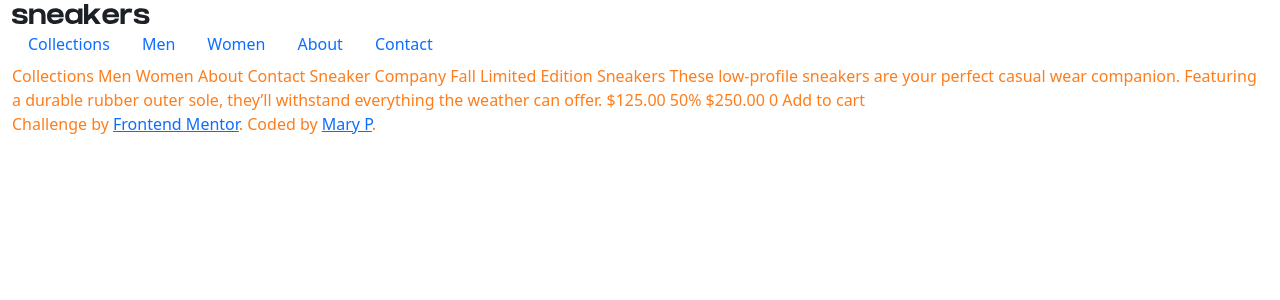
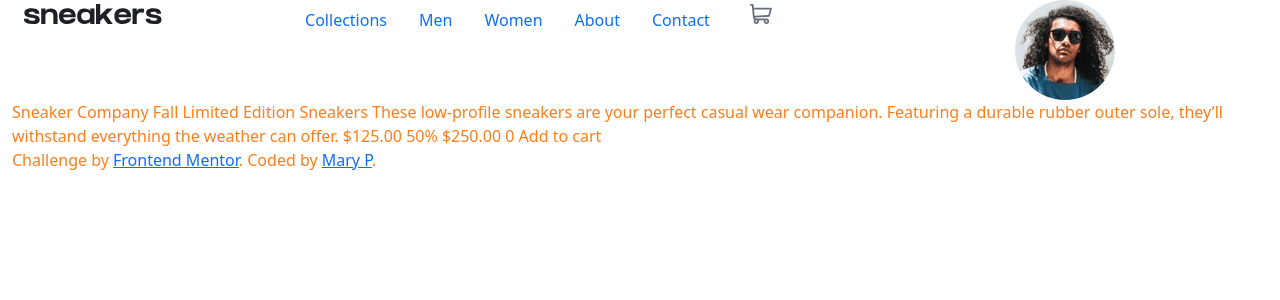
Before and after one commit to Mary2021/EcommerceProductPage, a React (Create React App) app: page / in a window 1280 px wide. Shown: the top 300 px of the page. Built offline with nearby package versions, Linux system fonts and the light colour scheme; the HTML template or start-up script is replaced by a standard one.

Commit message:
name NavBar to Header and add React Bootstrap Nav and Offcanvas components

```diff
--- a/src/App.css
+++ b/src/App.css
@@ -1,7 +1,15 @@
-@media only screen and (max-width: 575px) {
+@media only screen and (max-width: 576px) {
   div.hidden {
     visibility: hidden;
   }
   div.visible {
     visibility: visible;}
 }
+
+@media only screen and (max-width: 768px) {
+  div.hidden {
+    visibility: hidden;
+  }
+  div.visible {
+    visibility: visible;}
+}
--- a/src/App.js
+++ b/src/App.js
@@ -2,19 +2,14 @@ import React from 'react'
 import '../node_modules/bootstrap/dist/css/bootstrap.min.css'
 import './App.css';
 import Container from 'react-bootstrap/esm/Container'
-import NavBar from './layouts/NavBar'
+import Header from './layouts/Header'
 
 
 function App() {
   return (
-    <Container fluid  className='orange'>
-    <NavBar />
-    Collections
-    Men
-    Women
-    About
-    Contact
-
+    <Container fluid className='orange'>
+        <Header />
+      <main>
         Sneaker Company
 
         Fall Limited Edition Sneakers
@@ -28,10 +23,11 @@ function App() {
 
         0
         Add to cart
-    <div>
+      </main>
+      <footer>
         Challenge by <a href="https://www.frontendmentor.io?ref=challenge" target="_blank" rel="noreferrer" >Frontend Mentor</a>.
         Coded by <a href="https://github.com/Mary2021">Mary P</a>.
-  </div>
+      </footer>
     </Container>
   );
 }
--- /dev/null
+++ b/src/layouts/Header.js
@@ -0,0 +1,95 @@
+import { useEffect, useState } from 'react'
+import menu from './../images/icon-menu.svg'
+import logo from './../images/logo.svg'
+import cart from './../images/icon-cart.svg'
+import avatar from './../images/image-avatar.png'
+import close from './../images/icon-close.svg'
+import { Nav, Container, Image, Row, Col, Offcanvas } from 'react-bootstrap'
+
+const Header = () => {
+    const [show, setShow] = useState(false);
+    const handleClose = () => setShow(false);
+    const handleShow = () => setShow(true);
+
+    let [dimensions, setDimensions] = useState({
+        height: window.innerHeight,
+        width: window.innerWidth
+    })
+
+    useEffect(() => {
+        function handleResize() {
+            setDimensions({
+                height: window.innerHeight,
+                width: window.innerWidth
+            })
+        }
+
+        window.addEventListener('resize', handleResize)
+
+        return _ => {
+            window.removeEventListener('resize', handleResize)
+        }
+    })
+
+    if (window.outerWidth >= 500) {
+        return (
+            <header className='Menu'>
+                <Container fluid>
+                    <Row>
+                        <Col>
+                            <Image src={logo} alt='Sneakers logo' className='Logo' />
+                        </Col>
+                        <Col md='auto'>
+                            <Nav defaultActiveKey="/home" as="ul">
+                                <Nav.Item as="li">
+                                    <Nav.Link href="/home">Collections</Nav.Link>
+                                </Nav.Item>
+                                <Nav.Item as="li">
+                                    <Nav.Link eventKey="link-1">Men</Nav.Link>
+                                </Nav.Item>
+                                <Nav.Item as="li">
+                                    <Nav.Link eventKey="link-2">Women</Nav.Link>
+                                </Nav.Item>
+                                <Nav.Item as="li">
+                                    <Nav.Link eventKey="link-2">About</Nav.Link>
+                                </Nav.Item>
+                                <Nav.Item as="li">
+                                    <Nav.Link eventKey="link-2">Contact</Nav.Link>
+                                </Nav.Item>
+                            </Nav>
+                        </Col>
+                        <Col>
+                            <Image src={cart} alt='cart icon' className='Cart' />
+                        </Col>
+                        <Col>
+                            <Image src={avatar} alt='avatar icon' className='Avatar' />
+                        </Col>
+                    </Row>
+                </Container>
+            </header>
+        )
+    } else {
+        return (
+            <header className='Menu'>
+                <Image src={menu} className="MenuIcon" alt="MenuIcon" onClick={handleShow} />
+                <Image src={logo} alt='Sneakers logo' className='Logo' />
+                <Image src={cart} alt='cart icon' className='Cart' />
+                <Image fluid={true} src={avatar} alt='avatar icon' className='Avatar' />
+                <Offcanvas show={show} className='w-75'>
+                    <Offcanvas.Body>
+                        <Image src={close} className="CloseIcon" alt="CloseIcon" onClick={handleClose} />
+                        <Nav defaultActiveKey="/home" className="flex-column">
+                            <Nav.Link >Collections</Nav.Link>
+                            <Nav.Link>Men</Nav.Link>
+                            <Nav.Link>Women</Nav.Link>
+                            <Nav.Link>About</Nav.Link>
+                            <Nav.Link>Contact</Nav.Link>
+                        </Nav>
+                    </Offcanvas.Body>
+                </Offcanvas>
+            </header>
+        )
+    }
+}
+
+export default Header
--- a/src/layouts/NavBar.js
+++ /dev/null
@@ -1,90 +0,0 @@
-import { useEffect, useState } from 'react'
-import Container from 'react-bootstrap/Container'
-import logo from './../images/logo.svg'
-import menu from './../images/icon-menu.svg'
-import x from './../images/icon-close.svg'
-import Nav from 'react-bootstrap/Nav'
-
-const NavBar = () => {
-    let [open, setOpen] = useState(false)
-    let [dimensions, setDimensions] = useState({
-        height: window.innerHeight,
-        width: window.innerWidth
-    })
-
-    useEffect(() => {
-        function handleResize() {
-            setDimensions({
-                height: window.innerHeight,
-                width: window.innerWidth
-            })
-        }
-
-        window.addEventListener('resize', handleResize)
-
-        return _ => {
-            window.removeEventListener('resize', handleResize)
-        }
-    })
-
-    document.className = open ? 'visible' : 'hidden';
-
-    if (window.outerWidth >= 768) {
-        return (
-            <nav className='Menu'>
-                <img src={logo} alt='logo' className='Logo' />
-                {/* <a className='MenuLink'>Home</a>
-                <a className='MenuLink'>Shop</a>
-                <a className='MenuLink'>About</a>
-                <a className='MenuLink'>Contact</a> */}
-
-                <Nav defaultActiveKey="/home" as="ul">
-                    <Nav.Item as="li">
-                        <Nav.Link href="/home">Collections</Nav.Link>
-                    </Nav.Item>
-                    <Nav.Item as="li">
-                        <Nav.Link eventKey="link-1">Men</Nav.Link>
-                    </Nav.Item>
-                    <Nav.Item as="li">
-                        <Nav.Link eventKey="link-2">Women</Nav.Link>
-                    </Nav.Item>
-                    <Nav.Item as="li">
-                        <Nav.Link eventKey="link-2">About</Nav.Link>
-                    </Nav.Item>
-                    <Nav.Item as="li">
-                        <Nav.Link eventKey="link-2">Contact</Nav.Link>
-                    </Nav.Item>
-                </Nav>
-            </nav>
-        )
-    } else {
-        return (
-            <div className='Menu'>
-                <img src={menu} className="MenuIcon" alt="MenuIcon" onClick={() => setOpen(!open)} />
-                <img src={logo} alt='logo' className='Logo' />
-                <div className={document.className}>
-                    {/* <Container>
-                    <img src={x} className="CloseIcon" alt="CloseIcon" onClick={() => setOpen(!open)}/>
-                    <div className='LinkContainer'>
-                        <a className='MenuLink'>Collections</a>
-                        <a className='MenuLink'>Men</a>
-                        <a className='MenuLink'>Women</a>
-                        <a className='MenuLink'>About</a>
-                        <a className='MenuLink'>Contact</a>
-                    </div>
-                </Container> */}
-                    <img src={x} className="CloseIcon" alt="CloseIcon" onClick={() => setOpen(!open)} />
-                    <Nav defaultActiveKey="/home" className="flex-column">
-                        <Nav.Link >Collections</Nav.Link>
-                        <Nav.Link>Men</Nav.Link>
-                        <Nav.Link>Women</Nav.Link>
-                        <Nav.Link>About</Nav.Link>
-                        <Nav.Link>Contact</Nav.Link>
-                    </Nav>
-                </div>
-            </div>
-        )
-    }
-}
-
-export default NavBar
```
Also changed, not shown: 1 other file (tests, documents, lock files or other folders). Lines whose indentation alone changed are shown as unchanged.
